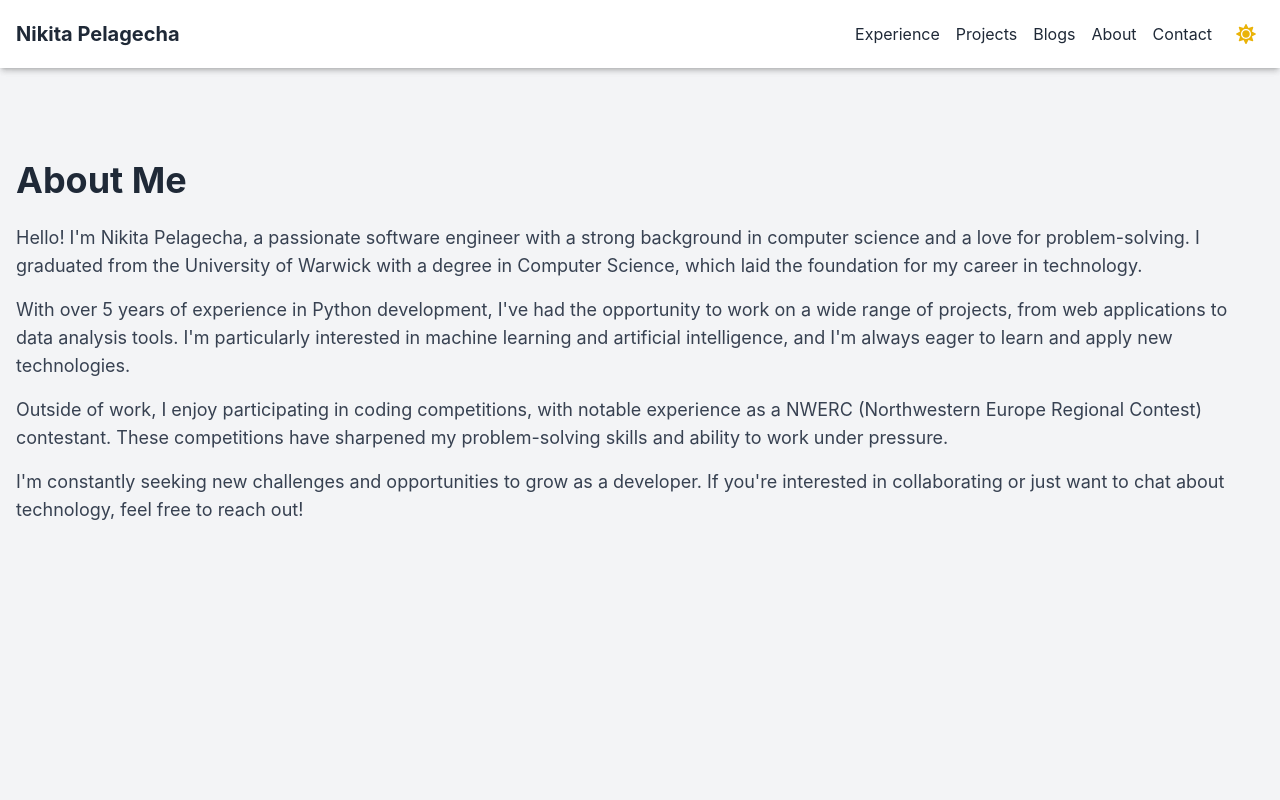
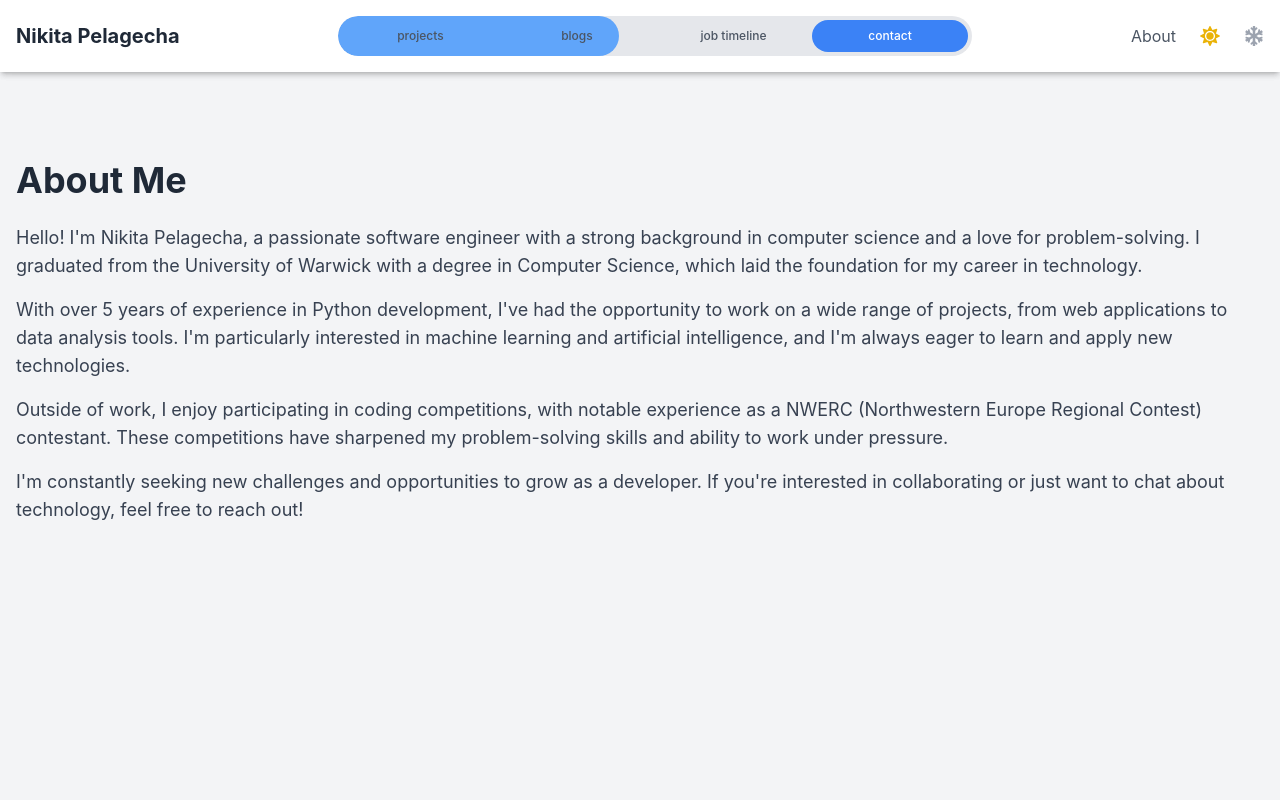
Before and after one commit to pelagecha/website, a Next.js app: page /about in a window 1280 px wide. Shown: the top 800 px of the page. Built offline with nearby package versions, Linux system fonts and the light colour scheme.

Commit message:
added particle enable/disable button, configured the header and scroll progress bar

```diff
--- a/app/components/HomePage.tsx
+++ b/app/components/HomePage.tsx
@@ -11,9 +11,11 @@ import InfoSection from "./InfoSection";
 import { ThemeContext } from "../context/ThemeContext";
 import { FaChevronDown } from "react-icons/fa";
 import JobExperiencesSection from "./JobExperiencesSection";
+import { useParticles } from "../context/ParticlesContext";
 
 const HomePage: React.FC = () => {
     const { theme } = useContext(ThemeContext);
+    const { particlesEnabled } = useParticles();
     const nextSectionRef = useRef<HTMLDivElement>(null);
 
     const handleScroll = () => {
@@ -29,7 +31,7 @@ const HomePage: React.FC = () => {
                     theme === "dark" ? "bg-gray-900" : "bg-gray-100"
                 }`}
             >
-                <ParticlesBackground />
+                {particlesEnabled && <ParticlesBackground />}
                 <div className="relative z-10">
                     {" "}
                     {/* Wrapper for content */}
--- a/app/components/Navbar.tsx
+++ b/app/components/Navbar.tsx
@@ -1,66 +1,167 @@
 "use client";
 
-import React, { useContext } from "react";
+import React, { useContext, useState, useEffect } from "react";
 import Link from "next/link";
 import { ThemeContext } from "../context/ThemeContext";
 import { FaSun, FaMoon } from "react-icons/fa";
+import { useRouter, usePathname } from "next/navigation";
+import { useParticles } from "../context/ParticlesContext";
+import { FaSnowflake } from "react-icons/fa";
+import { motion, AnimatePresence } from "framer-motion";
+
+const sections = ["projects", "blogs", "job-timeline", "contact"];
 
 const Navbar: React.FC = () => {
     const { theme, toggleTheme } = useContext(ThemeContext);
+    const router = useRouter();
+    const pathname = usePathname();
+    const { particlesEnabled, toggleParticles } = useParticles();
+    const [activeSection, setActiveSection] = useState<string | null>(null);
+    const [progress, setProgress] = useState(0);
+
+    useEffect(() => {
+        const handleScroll = () => {
+            const scrollPosition = window.scrollY;
+            const windowHeight = window.innerHeight;
+            const fullHeight = document.documentElement.scrollHeight;
+            const scrollPercentage =
+                scrollPosition / (fullHeight - windowHeight);
+            setProgress(Math.min(scrollPercentage, 0.9999)); // Limit to 99.99% to avoid filling the last button completely
+        };
+
+        window.addEventListener("scroll", handleScroll);
+        return () => window.removeEventListener("scroll", handleScroll);
+    }, []);
+
+    useEffect(() => {
+        const observers: IntersectionObserver[] = [];
+
+        sections.forEach((section) => {
+            const element = document.getElementById(section);
+            if (element) {
+                const observer = new IntersectionObserver(
+                    ([entry]) => {
+                        if (entry.isIntersecting) {
+                            setActiveSection(section);
+                        }
+                    },
+                    { threshold: 0.5 }
+                );
+                observer.observe(element);
+                observers.push(observer);
+            }
+        });
+
+        return () => {
+            observers.forEach((observer) => observer.disconnect());
+        };
+    }, []);
 
     const scrollToSection = (sectionId: string) => {
-        const section = document.getElementById(sectionId);
-        if (section) {
-            section.scrollIntoView({ behavior: "smooth" });
+        if (pathname !== "/") {
+            router.push(`/#${sectionId}`);
+        } else {
+            const section = document.getElementById(sectionId);
+            if (section) {
+                section.scrollIntoView({ behavior: "smooth" });
+            }
         }
     };
 
     return (
-        <nav className="bg-white dark:bg-gray-800 shadow-md fixed top-0 left-0 right-0 z-50 transition-colors duration-500">
+        <nav
+            className={`${
+                theme === "dark" ? "bg-gray-900" : "bg-white"
+            } shadow-md fixed top-0 left-0 right-0 z-50 transition-colors duration-500`}
+        >
             <div className="container mx-auto p-4 flex justify-between items-center">
                 <div className="text-xl font-bold text-gray-800 dark:text-white">
                     <Link href="/">Nikita Pelagecha</Link>
                 </div>
+                <div className="flex-1 flex justify-center">
+                    <motion.div
+                        className={`${
+                            theme === "dark" ? "bg-gray-800" : "bg-gray-200"
+                        } rounded-full h-10 w-2/3 flex items-center px-1 relative overflow-hidden`}
+                        initial={{ opacity: 0, y: -20 }}
+                        animate={{ opacity: 1, y: 0 }}
+                        transition={{ duration: 0.5, type: "spring" }}
+                    >
+                        <motion.div
+                            className={`absolute left-0 top-0 h-full ${
+                                theme === "dark" ? "bg-blue-600" : "bg-blue-400"
+                            } rounded-full`}
+                            style={{ width: `${progress * 100}%` }}
+                            initial={false}
+                            animate={{ width: `${progress * 100}%` }}
+                            transition={{
+                                type: "spring",
+                                stiffness: 100,
+                                damping: 15,
+                            }}
+                        />
+                        {sections.map((section, index) => (
+                            <motion.button
+                                key={section}
+                                className={`relative flex-1 h-8 rounded-full text-xs font-medium z-10 ${
+                                    activeSection === section
+                                        ? theme === "dark"
+                                            ? "text-white bg-blue-700"
+                                            : "text-white bg-blue-500"
+                                        : theme === "dark"
+                                        ? "text-gray-300 hover:text-white"
+                                        : "text-gray-600 hover:text-gray-800"
+                                } transition-colors duration-300`}
+                                onClick={() => scrollToSection(section)}
+                                whileHover={{ scale: 1.05 }}
+                                whileTap={{ scale: 0.95 }}
+                            >
+                                {section.replace("-", " ")}
+                            </motion.button>
+                        ))}
+                    </motion.div>
+                </div>
                 <div className="flex items-center space-x-4">
-                    <button
-                        onClick={() => scrollToSection("job-experiences")}
-                        className="text-gray-800 dark:text-white hover:text-blue-500 dark:hover:text-blue-400"
-                    >
-                        Experience
-                    </button>
-                    <button
-                        onClick={() => scrollToSection("projects")}
-                        className="text-gray-800 dark:text-white hover:text-blue-500 dark:hover:text-blue-400"
-                    >
-                        Projects
-                    </button>
-                    <button
-                        onClick={() => scrollToSection("blogs")}
-                        className="text-gray-800 dark:text-white hover:text-blue-500 dark:hover:text-blue-400"
-                    >
-                        Blogs
-                    </button>
                     <Link href="/about" passHref>
-                        <span className="text-gray-800 dark:text-white hover:text-blue-500 dark:hover:text-blue-400 cursor-pointer">
+                        <span
+                            className={`${
+                                theme === "dark"
+                                    ? "text-gray-300 hover:text-white"
+                                    : "text-gray-600 hover:text-gray-800"
+                            } cursor-pointer transition-colors duration-300`}
+                        >
                             About
                         </span>
                     </Link>
-                    <button
-                        onClick={() => scrollToSection("contact")}
-                        className="text-gray-800 dark:text-white hover:text-blue-500 dark:hover:text-blue-400"
-                    >
-                        Contact
-                    </button>
                     <button
                         onClick={toggleTheme}
                         className="focus:outline-none p-2 rounded-md"
                         aria-label="Toggle Theme"
                     >
                         {theme === "dark" ? (
-                            <FaMoon className="text-gray-200" size={20} />
+                            <FaMoon
+                                className="text-gray-300 hover:text-white transition-colors duration-300"
+                                size={20}
+                            />
                         ) : (
-                            <FaSun className="text-yellow-500" size={20} />
+                            <FaSun
+                                className="text-yellow-500 hover:text-yellow-600 transition-colors duration-300"
+                                size={20}
+                            />
                         )}
+                    </button>
+                    <button
+                        onClick={toggleParticles}
+                        aria-label="Toggle particles"
+                    >
+                        <FaSnowflake
+                            className={`${
+                                particlesEnabled
+                                    ? "text-blue-500"
+                                    : "text-gray-400"
+                            } hover:text-blue-600 transition-colors duration-300`}
+                            size={20}
+                        />
                     </button>
                 </div>
             </div>
--- a/app/components/ParticlesBackground.tsx
+++ b/app/components/ParticlesBackground.tsx
@@ -5,6 +5,7 @@ import Particles from "react-tsparticles";
 import { loadFull } from "tsparticles";
 import type { ISourceOptions } from "tsparticles-engine";
 import { ThemeContext } from "../context/ThemeContext";
+import { useParticles } from "../context/ParticlesContext";
 
 const ParticlesBackground: React.FC = () => {
     const particlesInit = useCallback(async (main: any) => {
@@ -12,6 +13,7 @@ const ParticlesBackground: React.FC = () => {
     }, []);
 
     const { theme } = useContext(ThemeContext);
+    const { particlesEnabled } = useParticles();
 
     const lightModeParticles: ISourceOptions = useMemo(
         () => ({
@@ -153,14 +155,14 @@ const ParticlesBackground: React.FC = () => {
         [theme, darkModeParticles, lightModeParticles]
     );
 
-    return (
+    return particlesEnabled ? (
         <Particles
             id="tsparticles"
             init={particlesInit}
             options={currentParticles}
             className="absolute top-0 left-0 w-full h-full z-0"
         />
-    );
+    ) : null;
 };
 
 export default ParticlesBackground;
--- /dev/null
+++ b/app/context/Providers.tsx
@@ -0,0 +1,7 @@
+"use client";
+
+import { ParticlesProvider } from "./ParticlesContext";
+
+export function Providers({ children }: { children: React.ReactNode }) {
+    return <ParticlesProvider>{children}</ParticlesProvider>;
+}
--- a/app/layout.tsx
+++ b/app/layout.tsx
@@ -3,6 +3,9 @@ import Navbar from "./components/Navbar";
 import Footer from "./components/Footer";
 import { ThemeProvider } from "./context/ThemeContext";
 import { Metadata } from "next";
+import { ParticlesProvider } from "./context/ParticlesContext";
+
+import { Providers } from "./context/Providers";
 
 export default function RootLayout({
     children,
@@ -11,13 +14,14 @@ export default function RootLayout({
 }) {
     return (
         <html lang="en">
-            <head />
             <body className="bg-gray-100 dark:bg-gray-900 transition-colors duration-500">
-                <ThemeProvider>
-                    <Navbar />
-                    <main className="pt-16">{children}</main>
-                    <Footer />
-                </ThemeProvider>
+                <Providers>
+                    <ThemeProvider>
+                        <Navbar />
+                        <main className="pt-16">{children}</main>
+                        <Footer />
+                    </ThemeProvider>
+                </Providers>
             </body>
         </html>
     );
```
